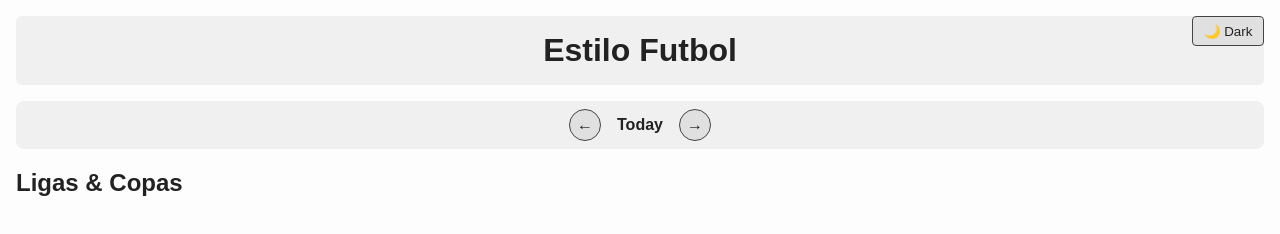
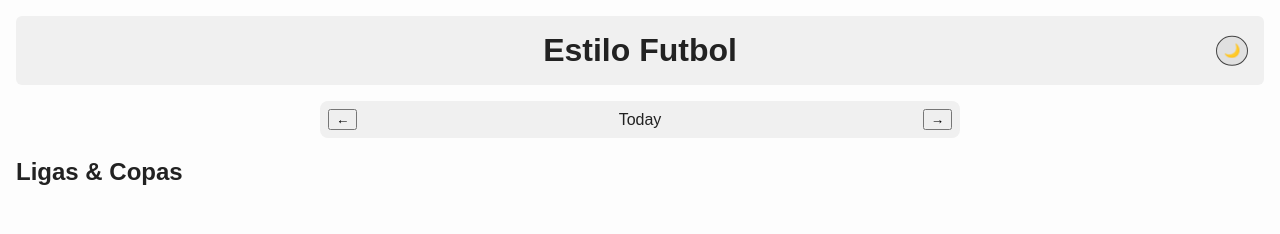
Before and after one commit to EstiloFutbol/FutbolHoy, a plain HTML site: page index.html in a window 1280 px wide. Drawn offline with Linux system fonts and the light colour scheme.

Commit message:
Add files via upload

```diff
--- a/index.html
+++ b/index.html
@@ -28,20 +28,16 @@
 :root { --bg:#000; --text:#e0e0e0; --btn-bg:#222; --btn-selected:#0066cc; --section-bg:#111; --border:#333; --btn-border:#444; }
 :root.light { --bg:#fdfdfd; --text:#222; --btn-bg:#e0e0e0; --btn-selected:#0077cc; --section-bg:#f0f0f0; --border:#ccc; }
 body{background:var(--bg);color:var(--text)}
-.page-header{background:var(--section-bg);padding:1rem;border-radius:6px;margin-bottom:1rem;text-align:center}
-.page-header h1{margin:0;font-size:2rem;font-weight:600;color:var(--text)}
-#theme-toggle{position:fixed;top:1rem;right:1rem;background:var(--btn-bg);color:var(--text);border:1px solid var(--btn-border);border-radius:4px;padding:.5em .8em;cursor:pointer;z-index:1000}
+.page-header{background:var(--section-bg);padding:1rem;border-radius:6px;margin-bottom:1rem;text-align:center;position:relative}
+.page-header h1{margin:0;font-size:2rem;font-weight:600;color:var(--text);display:inline-block}
+#theme-toggle{position:absolute;top:50%;right:1rem;transform:translateY(-50%);background:var(--btn-bg);color:var(--text);border:1px solid var(--btn-border);border-radius:50%;padding:.5em;cursor:pointer;z-index:1000}
 #theme-toggle:hover{background:var(--btn-selected)}
-.date-bar{display:flex;align-items:center;justify-content:center;gap:1rem;background:var(--section-bg);padding:.5rem 1rem;border-radius:8px;margin-bottom:1rem}
-.date-bar button{background:var(--btn-bg);color:var(--text);border:1px solid var(--btn-border);border-radius:50%;width:32px;height:32px;font-size:1rem;cursor:pointer}
-.date-bar button:hover{background:var(--btn-selected);color:#fff}
-#date-label{font-weight:600}
+.date-bar{display:flex;align-items:center;justify-content:space-between;gap:1rem;background:var(--section-bg);padding:.5rem 0.5rem;width:50%;margin:0 auto;border-radius:8px;margin-bottom:1rem}
 </style>
 </head>
 <body>
 
-    <header class="page-header"><h1>Estilo Futbol</h1></header>
-<button id="theme-toggle" aria-label="Toggle theme">☀️ Light</button>
+    <header class="page-header"><h1>Estilo Futbol</h1><button id="theme-toggle" aria-label="Toggle theme">☀️🌙</button></header>
 
     <div class="date-bar"><button id="prev-date">←</button><span id="date-label">Today</span><button id="next-date">→</button></div>
 
@@ -73,7 +69,7 @@ body{background:var(--bg);color:var(--text)}
 
     // ===== Theme toggle =====
 const themeBtn=document.getElementById('theme-toggle');
-function applyTheme(t){document.documentElement.classList.toggle('light',t==='light');themeBtn.textContent=t==='light'? '🌙 Dark':'☀️ Light';localStorage.setItem('theme',t);}const storedTheme=localStorage.getItem('theme')|| (window.matchMedia('(prefers-color-scheme: light)').matches? 'light':'dark');applyTheme(storedTheme);themeBtn.addEventListener('click',()=>{applyTheme(document.documentElement.classList.contains('light')?'dark':'light');});
+function applyTheme(t){document.documentElement.classList.toggle('light',t==='light');themeBtn.textContent=t==='light'? '🌙':'☀️';localStorage.setItem('theme',t);}const storedTheme=localStorage.getItem('theme')|| (window.matchMedia('(prefers-color-scheme: light)').matches? 'light':'dark');applyTheme(storedTheme);themeBtn.addEventListener('click',()=>{applyTheme(document.documentElement.classList.contains('light')?'dark':'light');});
 // ===== Date navigation =====
 
 const dateLabel=document.getElementById('date-label');
```
